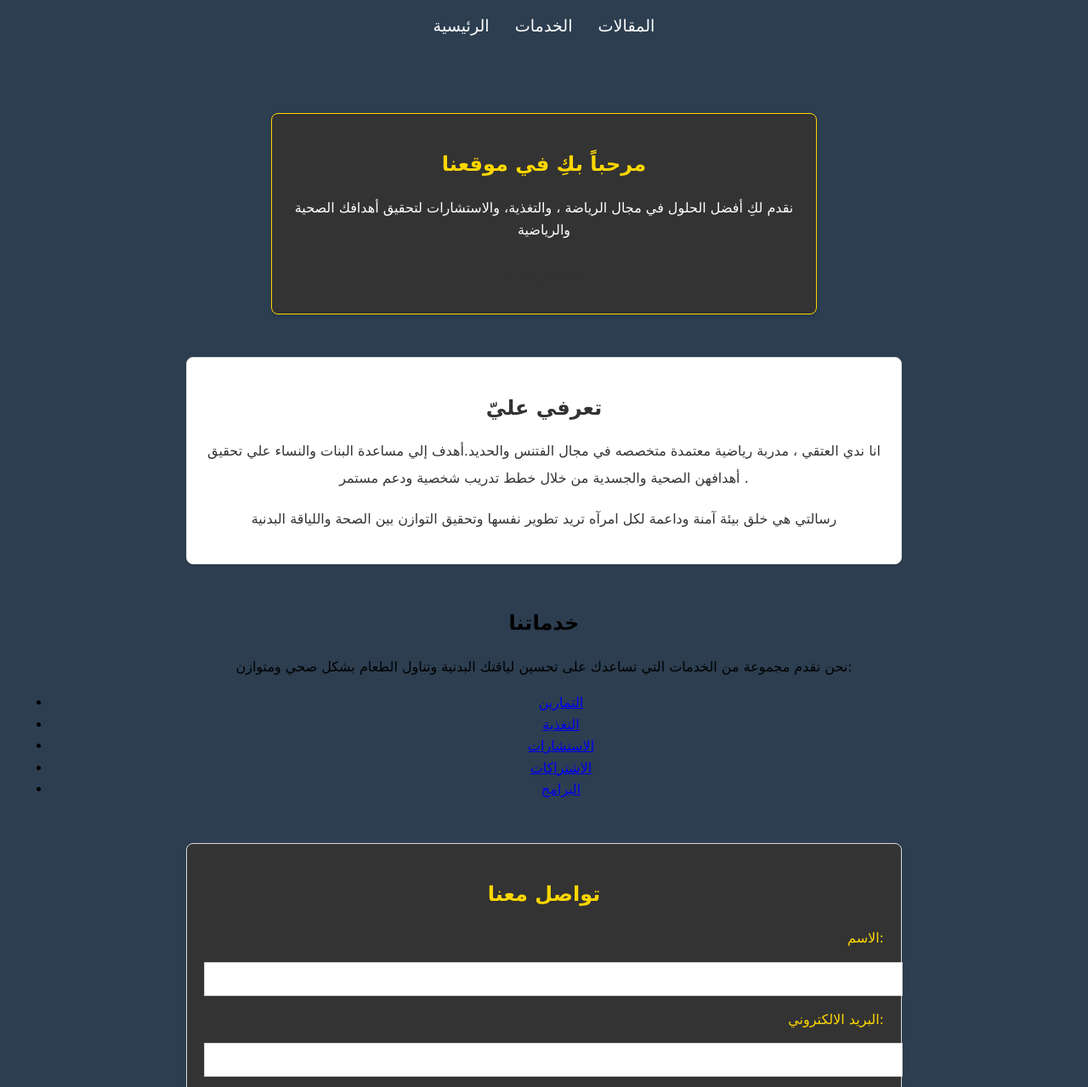
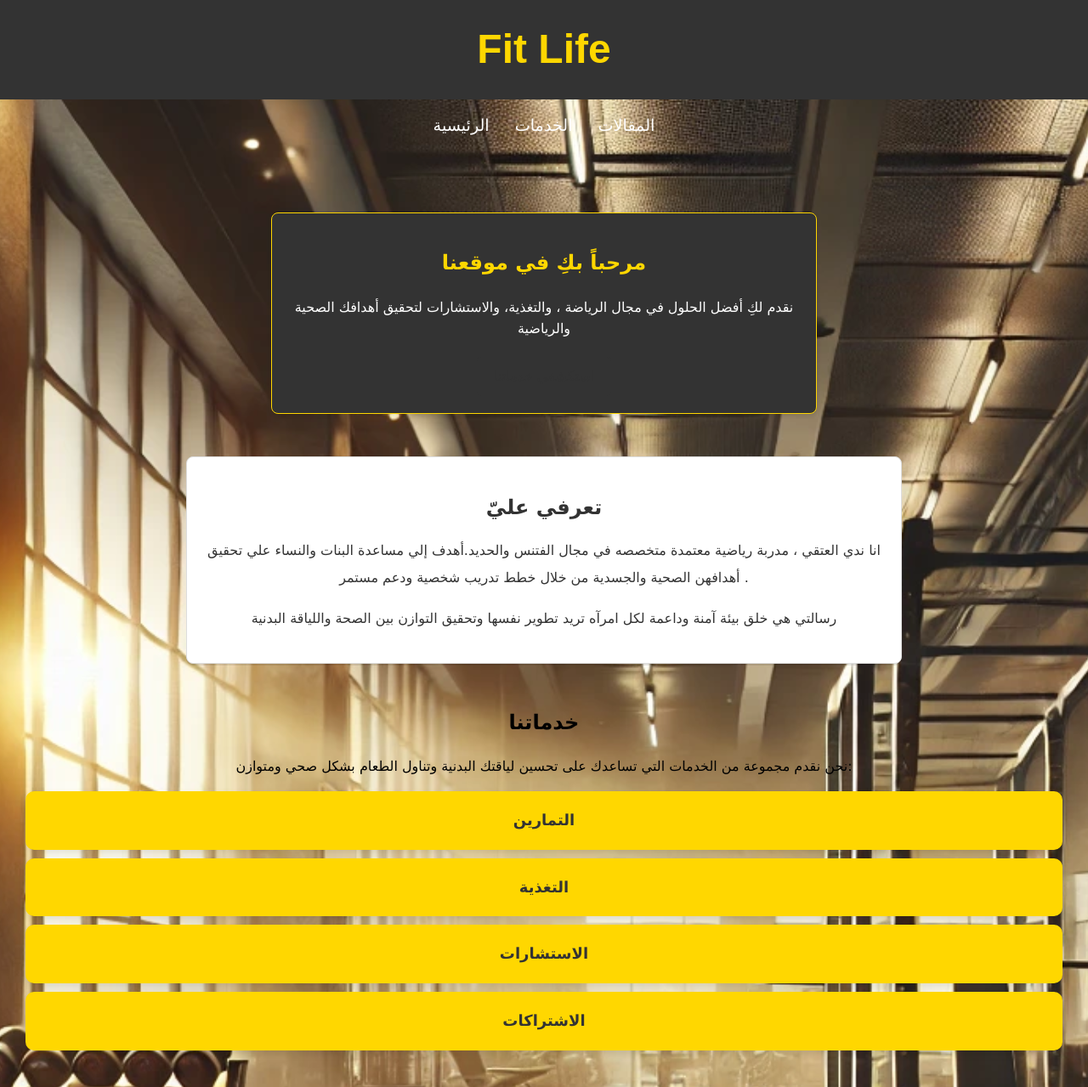
Before and after one commit to Nadaelatky2004/my-wibsite, a plain HTML site: page index.html in a window 1280 px wide. Shown: the top 1279 px of the page at 85% size. Drawn offline with Linux system fonts and the light colour scheme; files whose address does not match are found by name.

Commit message:
Add files via upload

```diff
--- a/index.html
+++ b/index.html
@@ -7,6 +7,11 @@
     <link rel="stylesheet" href="style.css">
 </head>
 <body>
+  <!-- اسم الموقع في أعلى الصفحة -->
+  <header class="site-header">
+    <h1 class="site-title">Fit Life</h1>
+  </header>
+
 
   <header>
     <nav>
@@ -34,7 +39,7 @@
 
 </section>
 
- <!-- قسم الخدمات -->
+ <!-- قسم الخدمات
  <section id="services">
   <h2>خدماتنا</h2>
   <p>نحن نقدم مجموعة من الخدمات التي تساعدك على تحسين لياقتك البدنية وتناول الطعام بشكل صحي ومتوازن:</p>
@@ -45,7 +50,30 @@
     <li><a href="subscriptions.html">الاشتراكات</a></li>
     <li><a href="programs.html">البرامج</a></li>
   </ul>
+</section> -->
+
+
+
+
+<!-- قسم الخدمات -->
+<section id="services">
+  <h2>خدماتنا</h2>
+  <p>نحن نقدم مجموعة من الخدمات التي تساعدك على تحسين لياقتك البدنية وتناول الطعام بشكل صحي ومتوازن:</p>
+  <div class="service-box">
+    <a href="workouts.html">التمارين</a>
+  </div>
+  <div class="service-box">
+    <a href="nutrition.html">التغذية</a>
+  </div>
+  <div class="service-box">
+    <a href="consultations.html">الاستشارات</a>
+  </div>
+  <div class="service-box">
+    <a href="subscriptions.html">الاشتراكات</a>
+  </div>
+
 </section>
+
 
 
 <section class="contact">
--- a/style.css
+++ b/style.css
@@ -4,10 +4,24 @@ body {
     padding: 0;
     font-family: verdana,  sans-serif;
     background-image: url('images/background-image.webp.webp');
-    background-color: #2c3e50;
     background-size: cover;
     background-position: center;
     line-height: 1.6;
+}
+
+/* تخصيص خط اسم الموقع */
+.site-header {
+  background-color: #333; /* خلفية داكنة */
+  padding: 20px;
+  text-align: center;
+}
+
+.site-title {
+  color: #ffd700; /* اللون الذهبي */
+  font-size: 3rem; /* حجم الخط الكبير */
+  font-family: 'Arial', sans-serif; /* نوع الخط */
+  font-weight: bold;
+  margin: 0;
 }
 
  .header{
@@ -164,7 +178,7 @@ color: #ffd700;
 
 }
 
-/* قسم الخدمات */
+/* قسم الخدمات
 .services {
   margin: 50px auto;
   max-width: 900px;
@@ -189,10 +203,44 @@ color: #ffd700;
   color: #ffd700; /* أصفر */
 }
 
-.service-item p {
+/* .service-item p {
   color: #666;
-  line-height: 1.8;
+  line-height: 1.8; */
+/* } */ */
+
+
+
+#services {
+  background-color: #f8f8f8; /* خلفية خفيفة */
+  padding: 30px;
+  text-align: center;
 }
+
+#services .service-box {
+  background-color: #ffd700; /* اللون الأصفر لخلفية المربع */
+  margin: 10px;
+  padding: 20px;
+  border-radius: 10px; /* لجعل الزوايا دائرية */
+  box-shadow: 0px 4px 8px rgba(0, 0, 0, 0.1); /* تأثير الظل */
+  transition: transform 0.3s ease, background-color 0.3s ease;
+}
+
+#services .service-box a {
+  text-decoration: none;
+  color: #333;
+  font-size: 18px;
+  font-weight: bold;
+}
+
+#services .service-box:hover {
+  transform: scale(1.05); /* تكبير المربع قليلاً عند التمرير */
+  background-color: #ffcc00; /* تغيير اللون إلى لون أفتح عند التمرير */
+}
+
+#services .service-box a:hover {
+  color: #fff; /* تغيير لون النص إلى الأبيض عند التمرير */
+}
+
 
 
 /* قسم المقالات */
```
Also changed, not shown: services.html (+20 -16 lines), background-image.webp.webp (added).
